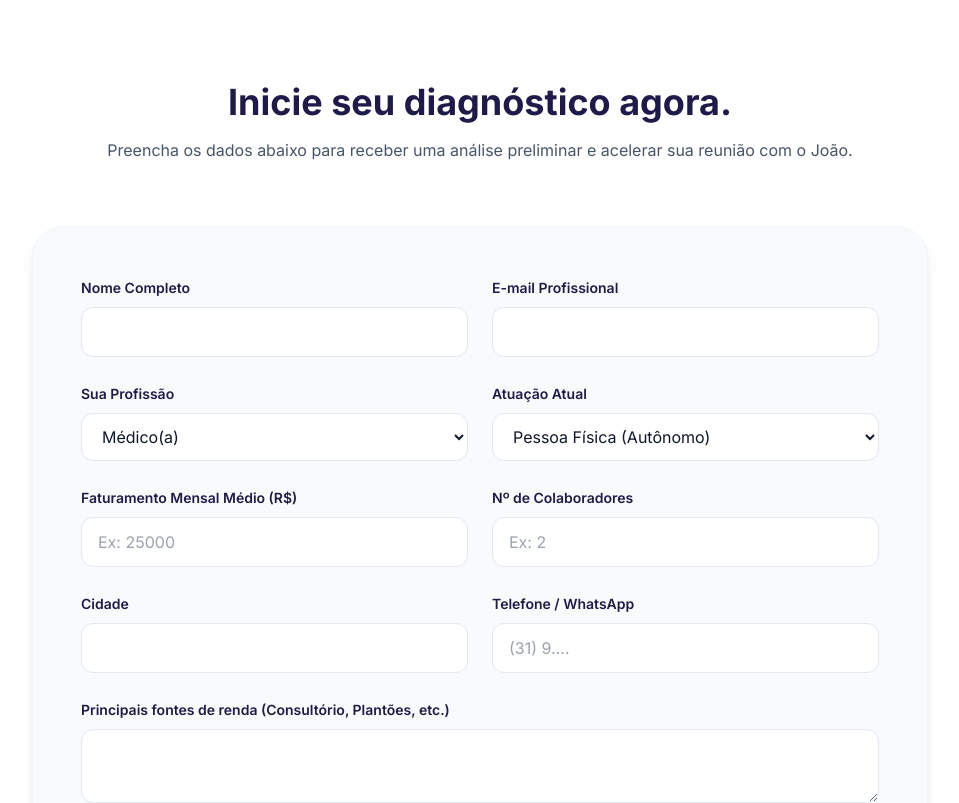
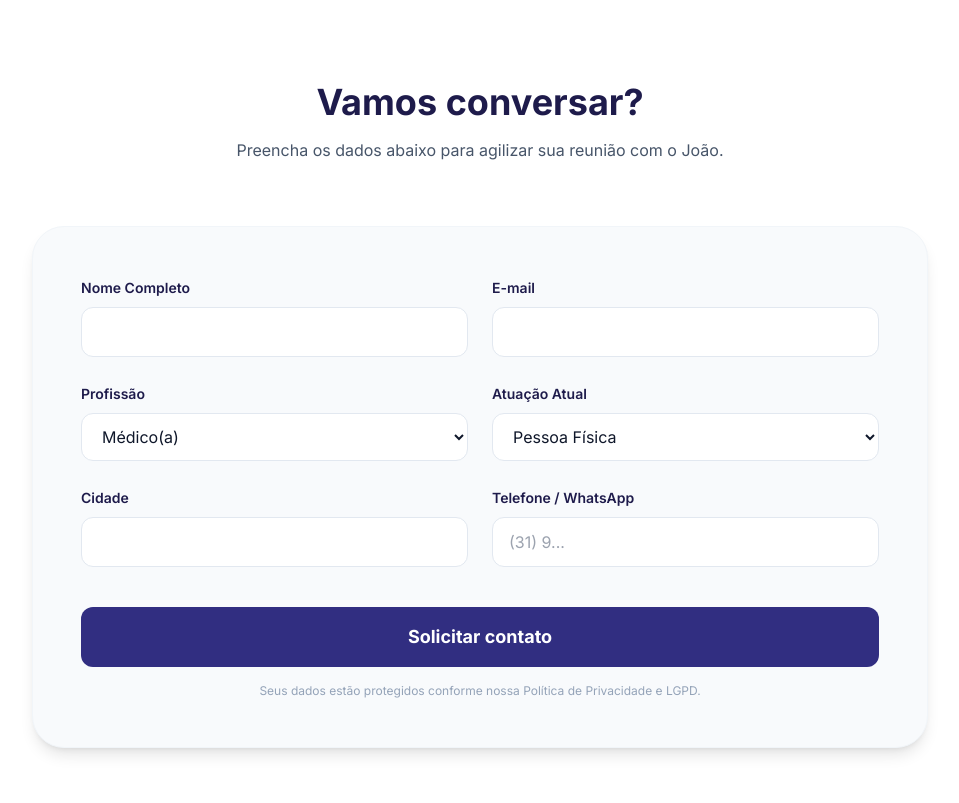
Before and after one commit to joaopschultz/rumocontabilidade, a React (Vite) app: page / in a window 1280 px wide. Shown: the part 3520-4323 px from the top of the page, without its empty margins (160-1119 px from the left). Built offline with nearby package versions, Linux system fonts and the light colour scheme.

Commit message:
Update QualifyForm - remove campos de atrito.tsx

```diff
--- a/components/QualifyForm.tsx
+++ b/components/QualifyForm.tsx
@@ -1,41 +1,34 @@
-
-import React, { useState } from 'react';
-import { Send, Sparkles, Loader2, CheckCircle2 } from 'lucide-react';
-import { getSmartDiagnostic } from '../services/geminiService';
-import { LeadData } from '../types';
+import React, { useState } from "react";
+import { Loader2, CheckCircle2 } from "lucide-react";
+import { LeadData } from "../types";
 
 const QualifyForm: React.FC = () => {
   const [loading, setLoading] = useState(false);
   const [submitted, setSubmitted] = useState(false);
-  const [diagnostic, setDiagnostic] = useState<string | null>(null);
+
   const [formData, setFormData] = useState<LeadData>({
-    name: '',
-    email: '',
-    phone: '',
-    profession: 'médico',
-    city: '',
-    currentRegime: 'PF',
-    estimatedRevenue: '',
-    incomeSources: '',
-    numCollaborators: '',
-    mainGoal: 'pagar menos com segurança'
+    name: "",
+    email: "",
+    phone: "",
+    profession: "médico",
+    city: "",
+    currentRegime: "PF",
+
+    // mantidos apenas por compatibilidade com o tipo
+    estimatedRevenue: "",
+    incomeSources: "",
+    numCollaborators: "",
+
+    mainGoal: "acelerar uma conversa",
   });
 
   const handleSubmit = async (e: React.FormEvent) => {
     e.preventDefault();
     setLoading(true);
 
-    // Simulate API call to CRM
-    await new Promise(resolve => setTimeout(resolve, 1500));
+    // Simula envio para CRM / WhatsApp / e-mail
+    await new Promise((resolve) => setTimeout(resolve, 1200));
 
-    // Get AI Diagnostic
-    const result = await getSmartDiagnostic({
-      profession: formData.profession,
-      revenue: formData.estimatedRevenue,
-      sources: formData.incomeSources
-    });
-
-    setDiagnostic(result);
     setLoading(false);
     setSubmitted(true);
   };
@@ -43,30 +36,27 @@ const QualifyForm: React.FC = () => {
   if (submitted) {
     return (
       <div className="bg-white p-8 md:p-12 rounded-[2rem] shadow-2xl border border-slate-100 max-w-2xl mx-auto">
-        <div className="text-center mb-8">
+        <div className="text-center">
           <div className="w-16 h-16 bg-emerald-100 rounded-full flex items-center justify-center mx-auto mb-4 text-emerald-600">
             <CheckCircle2 size={32} />
           </div>
-          <h3 className="text-2xl font-bold text-indigo-950">Diagnóstico Solicitado!</h3>
-          <p className="text-slate-500">João entrará em contato em breve. Confira abaixo sua análise preliminar via RUMO-AI.</p>
-        </div>
 
-        <div className="p-6 rounded-2xl bg-indigo-50 border border-indigo-100 mb-8">
-          <div className="flex items-center gap-2 mb-4 text-indigo-900 font-bold">
-            <Sparkles size={18} />
-            <span>RUMO-AI Insight</span>
-          </div>
-          <p className="text-indigo-950 leading-relaxed italic">
-            "{diagnostic}"
+          <h3 className="text-2xl font-bold text-indigo-950 mb-3">
+            Obrigado! Sua solicitação foi enviada.
+          </h3>
+
+          <p className="text-slate-600 leading-relaxed">
+            João entrará em contato em breve para entender seu momento e
+            acelerar sua tomada de decisão com segurança.
           </p>
-        </div>
 
           <button
             onClick={() => setSubmitted(false)}
-          className="w-full py-4 text-slate-500 font-medium hover:text-indigo-900 transition-colors"
+            className="mt-8 text-sm text-slate-500 hover:text-indigo-900 transition-colors"
           >
-          Fazer outra análise
+            Enviar outro contato
           </button>
+        </div>
       </div>
     );
   }
@@ -75,39 +65,61 @@ const QualifyForm: React.FC = () => {
     <section id="triagem" className="py-24 px-4 bg-white relative">
       <div className="max-w-4xl mx-auto">
         <div className="text-center mb-16">
-          <h2 className="text-3xl md:text-4xl font-bold text-indigo-950 mb-4">Inicie seu diagnóstico agora.</h2>
-          <p className="text-slate-600">Preencha os dados abaixo para receber uma análise preliminar e acelerar sua reunião com o João.</p>
+          <h2 className="text-3xl md:text-4xl font-bold text-indigo-950 mb-4">
+            Vamos conversar?
+          </h2>
+          <p className="text-slate-600">
+            Preencha os dados abaixo para agilizar sua reunião com o João.
+          </p>
         </div>
 
-        <form onSubmit={handleSubmit} className="grid grid-cols-1 md:grid-cols-2 gap-6 bg-slate-50 p-8 md:p-12 rounded-[2rem] border border-slate-100 shadow-lg">
+        <form
+          onSubmit={handleSubmit}
+          className="grid grid-cols-1 md:grid-cols-2 gap-6 bg-slate-50 p-8 md:p-12 rounded-[2rem] border border-slate-100 shadow-lg"
+        >
           <div className="space-y-2">
-            <label className="text-sm font-semibold text-indigo-950">Nome Completo</label>
+            <label className="text-sm font-semibold text-indigo-950">
+              Nome Completo
+            </label>
             <input
               required
               type="text"
               className="w-full px-4 py-3 rounded-xl border border-slate-200 focus:outline-none focus:ring-2 focus:ring-indigo-900/20 bg-white"
               value={formData.name}
-              onChange={e => setFormData({...formData, name: e.target.value})}
+              onChange={(e) =>
+                setFormData({ ...formData, name: e.target.value })
+              }
             />
           </div>
 
           <div className="space-y-2">
-            <label className="text-sm font-semibold text-indigo-950">E-mail Profissional</label>
+            <label className="text-sm font-semibold text-indigo-950">
+              E-mail
+            </label>
             <input
               required
               type="email"
               className="w-full px-4 py-3 rounded-xl border border-slate-200 focus:outline-none focus:ring-2 focus:ring-indigo-900/20 bg-white"
               value={formData.email}
-              onChange={e => setFormData({...formData, email: e.target.value})}
+              onChange={(e) =>
+                setFormData({ ...formData, email: e.target.value })
+              }
             />
           </div>
 
           <div className="space-y-2">
-            <label className="text-sm font-semibold text-indigo-950">Sua Profissão</label>
+            <label className="text-sm font-semibold text-indigo-950">
+              Profissão
+            </label>
             <select
               className="w-full px-4 py-3 rounded-xl border border-slate-200 focus:outline-none focus:ring-2 focus:ring-indigo-900/20 bg-white"
               value={formData.profession}
-              onChange={e => setFormData({...formData, profession: e.target.value as any})}
+              onChange={(e) =>
+                setFormData({
+                  ...formData,
+                  profession: e.target.value as any,
+                })
+              }
             >
               <option value="médico">Médico(a)</option>
               <option value="dentista">Dentista</option>
@@ -116,71 +128,52 @@ const QualifyForm: React.FC = () => {
           </div>
 
           <div className="space-y-2">
-            <label className="text-sm font-semibold text-indigo-950">Atuação Atual</label>
+            <label className="text-sm font-semibold text-indigo-950">
+              Atuação Atual
+            </label>
             <select
               className="w-full px-4 py-3 rounded-xl border border-slate-200 focus:outline-none focus:ring-2 focus:ring-indigo-900/20 bg-white"
               value={formData.currentRegime}
-              onChange={e => setFormData({...formData, currentRegime: e.target.value as any})}
+              onChange={(e) =>
+                setFormData({
+                  ...formData,
+                  currentRegime: e.target.value as any,
+                })
+              }
             >
-              <option value="PF">Pessoa Física (Autônomo)</option>
-              <option value="PJ">Pessoa Jurídica (Empresa)</option>
+              <option value="PF">Pessoa Física</option>
+              <option value="PJ">Pessoa Jurídica</option>
             </select>
           </div>
 
           <div className="space-y-2">
-            <label className="text-sm font-semibold text-indigo-950">Faturamento Mensal Médio (R$)</label>
-            <input
-              required
-              placeholder="Ex: 25000"
-              type="text"
-              className="w-full px-4 py-3 rounded-xl border border-slate-200 focus:outline-none focus:ring-2 focus:ring-indigo-900/20 bg-white"
-              value={formData.estimatedRevenue}
-              onChange={e => setFormData({...formData, estimatedRevenue: e.target.value})}
-            />
-          </div>
-
-          <div className="space-y-2">
-            <label className="text-sm font-semibold text-indigo-950">Nº de Colaboradores</label>
-            <input
-              placeholder="Ex: 2"
-              type="number"
-              className="w-full px-4 py-3 rounded-xl border border-slate-200 focus:outline-none focus:ring-2 focus:ring-indigo-900/20 bg-white"
-              value={formData.numCollaborators}
-              onChange={e => setFormData({...formData, numCollaborators: e.target.value})}
-            />
-          </div>
-
-          <div className="space-y-2">
-            <label className="text-sm font-semibold text-indigo-950">Cidade</label>
+            <label className="text-sm font-semibold text-indigo-950">
+              Cidade
+            </label>
             <input
               required
               type="text"
               className="w-full px-4 py-3 rounded-xl border border-slate-200 focus:outline-none focus:ring-2 focus:ring-indigo-900/20 bg-white"
               value={formData.city}
-              onChange={e => setFormData({...formData, city: e.target.value})}
+              onChange={(e) =>
+                setFormData({ ...formData, city: e.target.value })
+              }
             />
           </div>
 
           <div className="space-y-2">
-            <label className="text-sm font-semibold text-indigo-950">Telefone / WhatsApp</label>
+            <label className="text-sm font-semibold text-indigo-950">
+              Telefone / WhatsApp
+            </label>
             <input
               required
-              placeholder="(31) 9...."
               type="tel"
+              placeholder="(31) 9..."
               className="w-full px-4 py-3 rounded-xl border border-slate-200 focus:outline-none focus:ring-2 focus:ring-indigo-900/20 bg-white"
               value={formData.phone}
-              onChange={e => setFormData({...formData, phone: e.target.value})}
-            />
-          </div>
-
-          <div className="md:col-span-2 space-y-2">
-            <label className="text-sm font-semibold text-indigo-950">Principais fontes de renda (Consultório, Plantões, etc.)</label>
-            <textarea
-              required
-              rows={2}
-              className="w-full px-4 py-3 rounded-xl border border-slate-200 focus:outline-none focus:ring-2 focus:ring-indigo-900/20 bg-white"
-              value={formData.incomeSources}
-              onChange={e => setFormData({...formData, incomeSources: e.target.value})}
+              onChange={(e) =>
+                setFormData({ ...formData, phone: e.target.value })
+              }
             />
           </div>
 
@@ -193,17 +186,16 @@ const QualifyForm: React.FC = () => {
               {loading ? (
                 <>
                   <Loader2 className="animate-spin" />
-                  Gerando Diagnóstico...
+                  Enviando...
                 </>
               ) : (
-                <>
-                  Solicitar Análise & Diagnóstico
-                  <Sparkles size={20} />
-                </>
+                <>Solicitar contato</>
               )}
             </button>
+
             <p className="text-center text-xs text-slate-400 mt-4">
-              Seus dados estão protegidos conforme nossa Política de Privacidade e LGPD.
+              Seus dados estão protegidos conforme nossa Política de Privacidade
+              e LGPD.
             </p>
           </div>
         </form>
```
Lines whose indentation alone changed are shown as unchanged.
